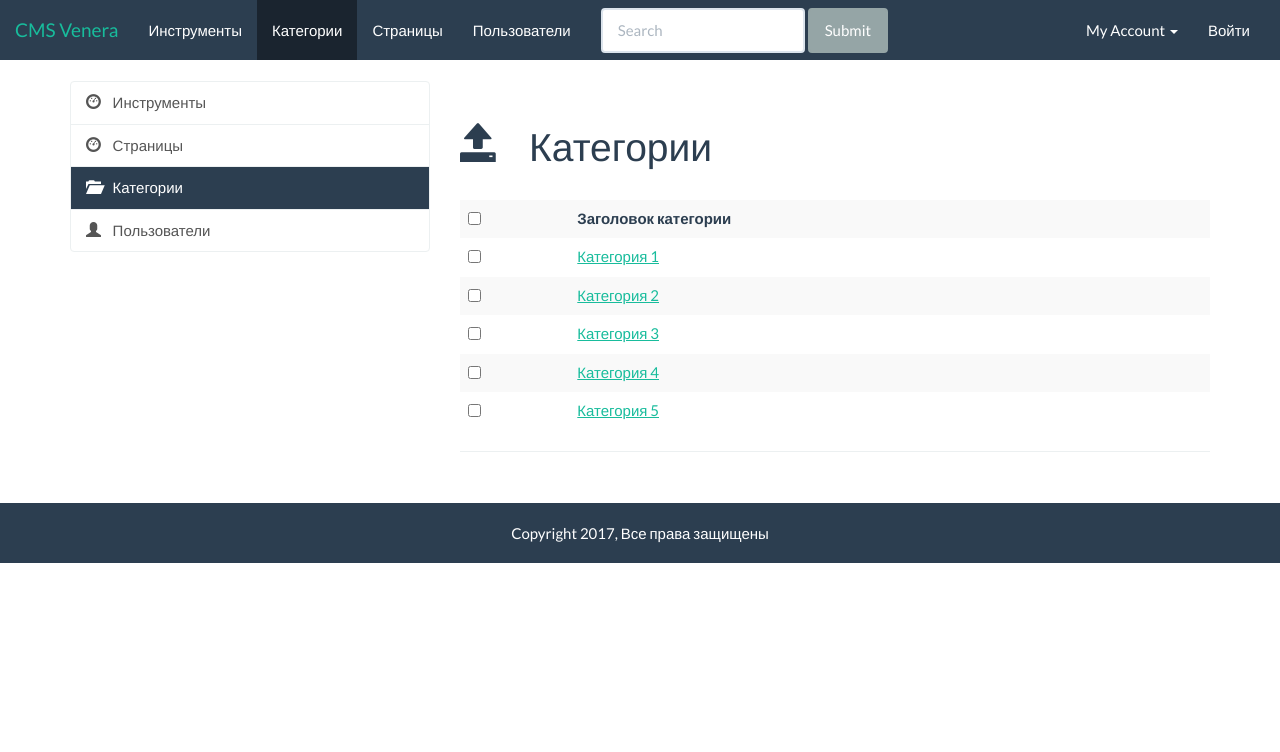
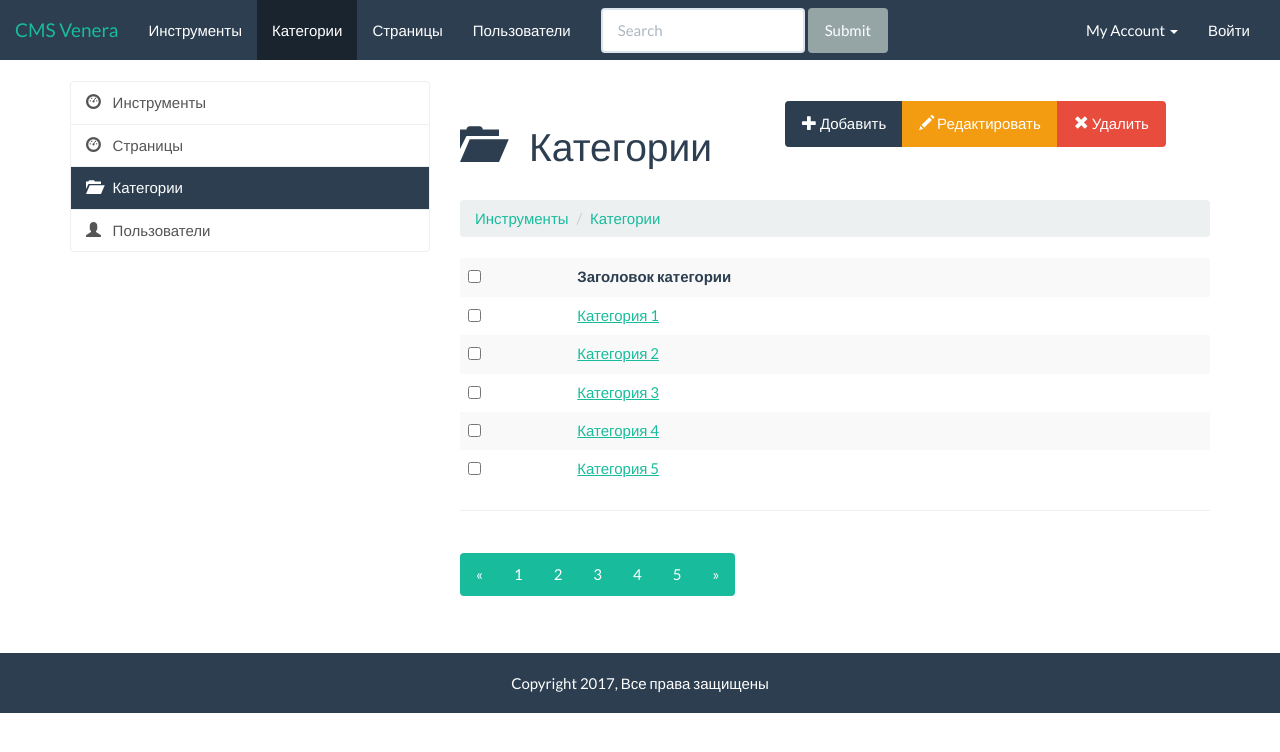
Before and after one commit to Belchenkov/CMS-Venera, a plain HTML site: page categories.html in a window 1280 px wide. Drawn offline with Linux system fonts and the light colour scheme.

Commit message:
Add  Breadcrumbs, Pagination  Button Groups

```diff
--- a/categories.html
+++ b/categories.html
@@ -73,9 +73,26 @@
                 </div>
             </div><!-- /..col-md-4-->
             <div class="col-md-8">
-                <h1 class="page-header">
-                    <i class="glyphicon glyphicon-open"></i> &nbsp;&nbsp; Категории
-                </h1>
+                <div class="row">
+                    <div class="col-md-5">
+                        <h1 class="page-header">
+                            <i class="glyphicon glyphicon-folder-open"></i> &nbsp;&nbsp; Категории
+                        </h1>
+                    </div><!-- /.col-md-6-->
+                    <div class="col-md-7">
+                        <div class="btn-group actions">
+                            <a href="#" class="btn btn-primary"><i class="glyphicon glyphicon-plus"></i> Добавить</a>
+                            <a href="#" class="btn btn-warning"><i class="glyphicon glyphicon-pencil"></i> Редактировать</a>
+                            <a href="#" class="btn btn-danger"><i class="glyphicon glyphicon-remove"></i> Удалить</a>
+                        </div><!-- /.btn-group-->
+                    </div><!-- /.col-md-6-->
+                </div><!-- /.row-->
+
+                <ol class="breadcrumb">
+                    <li><a href="index.html">Инструменты</a></li>
+                    <li><a href="categories.html">Категории</a></li>
+                </ol>
+
 
                 <table class="table table-striped">
                     <tr>
@@ -109,6 +126,27 @@
                 </table>
                 <hr />
 
+                <nav>
+                    <ul class="pagination">
+                        <li>
+                            <a href="#">
+                                <span>&laquo;</span>
+                            </a>
+                        </li>
+                        <li><a href="#">1</a></li>
+                        <li><a href="#">2</a></li>
+                        <li><a href="#">3</a></li>
+                        <li><a href="#">4</a></li>
+                        <li><a href="#">5</a></li>
+                        <li>
+                            <a href="#">
+                                <span>&raquo;</span>
+                            </a>
+                        </li>
+                    </ul>
+                </nav>
+
+
             </div><!-- /..col-md-8-->
         </div><!-- /.row-->
     </div><!-- /.container-->
--- a/css/main.css
+++ b/css/main.css
@@ -4,6 +4,11 @@ body {
 
 .navbar {
 	border-radius: 0;
+}
+
+.actions {
+		/*float: right;*/
+		margin-top: 20px;
 }
 
 footer {
```
Also changed, not shown: pages.html (+40 -3 lines), users.html (+40 -3 lines).
